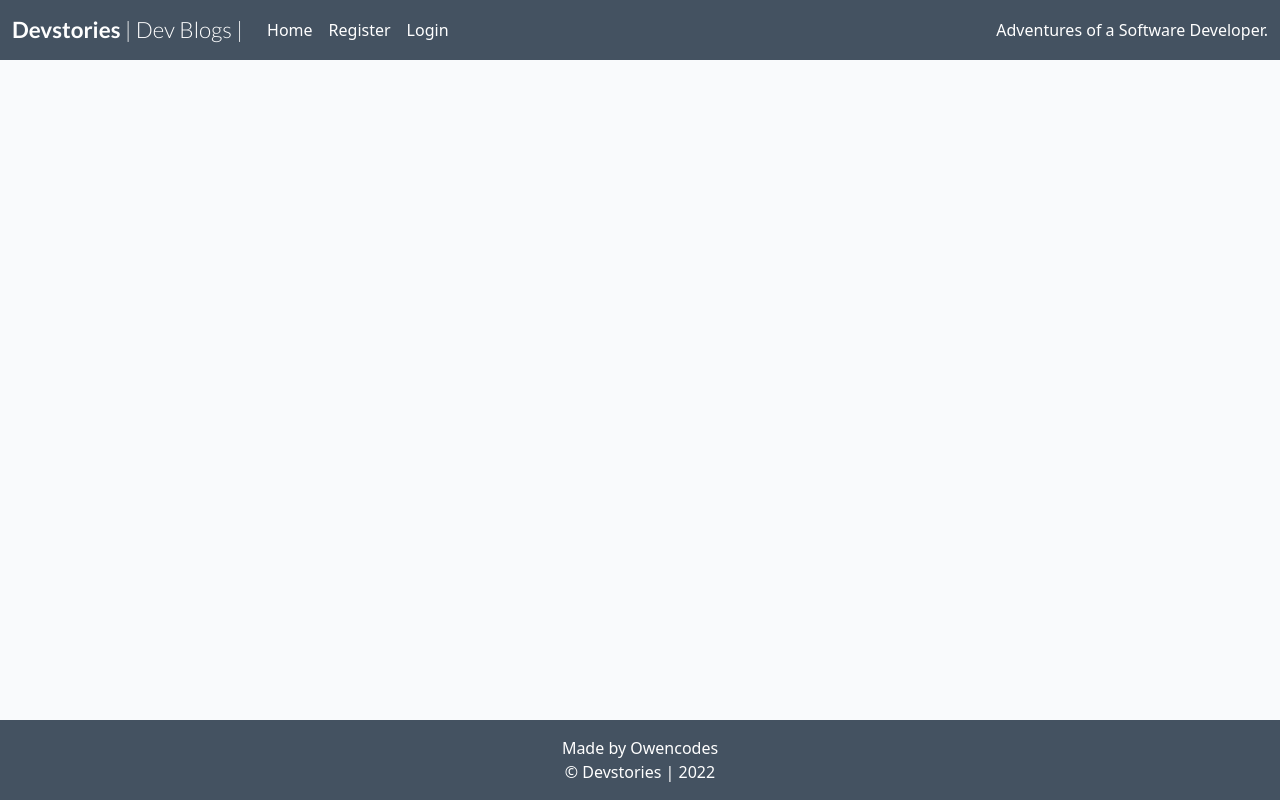
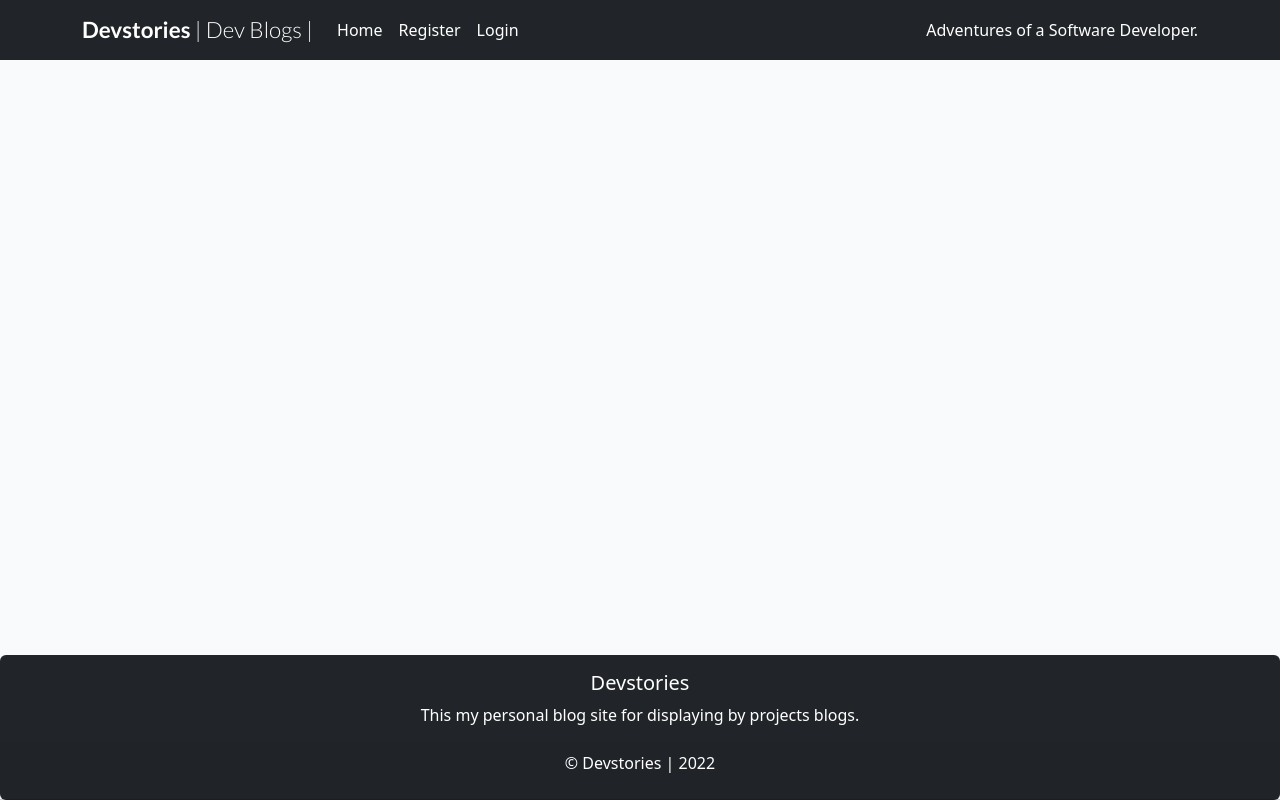
Before and after one commit to Code-Institute-Submissions/p4-devstories-1, a Django app: page / in a window 1280 px wide. Run offline with Django 3.2, Linux system fonts and the light colour scheme; data that the repository does not hold is empty.

Commit message:
fixed navigation for site

```diff
--- a/templates/base.html
+++ b/templates/base.html
@@ -23,12 +23,10 @@
     <link rel="shortcut icon" type="image/png" href="{% static 'favicon.ico' %}"/>
 </head>
 
-<body class="d-flex flex-column h-100 main-bg">
 
-    <!-- Navigation -->
-
-    <nav class="navbar navbar-expand-lg navbar-light dark-bg">
-        <div class="container-fluid">
+<body class="">
+    <nav class="navbar navbar-expand-lg navbar-light bg-dark">
+        <div class="container">
             <a class="navbar-brand text-white" href="{% url 'home' %}"><span class="brand text-white">Dev<span class="red-o text-white">stor</span>ies<span
                         class="thin"> | Dev Blogs | </span></span></span></a>
             <button class="navbar-toggler" type="button" data-bs-toggle="collapse" data-bs-target="#navbarText"
@@ -46,7 +44,6 @@
                     </li>
                     <li class="nav-item">
                         <form method="post" action="{% url 'account_logout' %}">
-                            <!-- Cross site request forgery -->
                             {% csrf_token %}
                             {% if redirect_field_value %}
                             <input type="hidden" name="{{ redirect_field_name }}" value="{{ redirect_field_value }}"/>
@@ -85,25 +82,19 @@
 
     <main class="flex-shrink-0 main-bg">
         {% block content %}
-        <!-- Content Goes here -->
         {% endblock content %}
     </main>
 
-    <!-- Footer -->
-    <footer class="footer mt-auto py-3 dark-bg">
-        <p class="m-0 text-center text-white">Made by Owencodes</p>
-        <p class="m-0 text-center text-white">&copy; Devstories | 2022</p>
-        <!-- <p class="m-0 text-center text-white">Follow us:
-          <i class="fab fa-facebook-square ms-3"></i>
-          </p> -->
+    <footer class="card text-center bg-dark mt-14 fixed-bottom">
+        <div class="card-body text-white">
+            <h5 class="card-title">Devstories</h5>
+            <p class="card-text">This my personal blog site for displaying by projects blogs.</p>
+        </div>
+        <div class="card-header text-white">
+          <p>&copy; Devstories | 2022</p>
+        </div>
     </footer>
-    <script>
-        let messages = document.getElementByID("msg");
-        setTimeout(function() {
-            let alert = new bootstrap.Alert(messages);
-            alert.close();
-        },3000);
-    </script>
+
 </body>
 
 </html>
```
